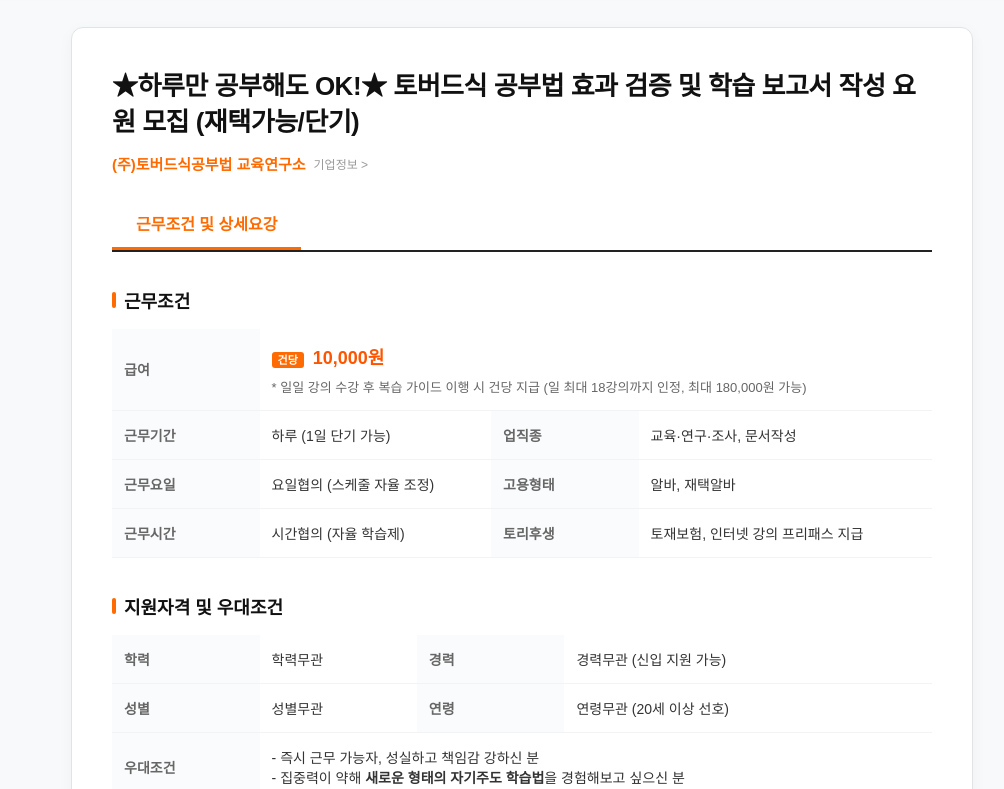
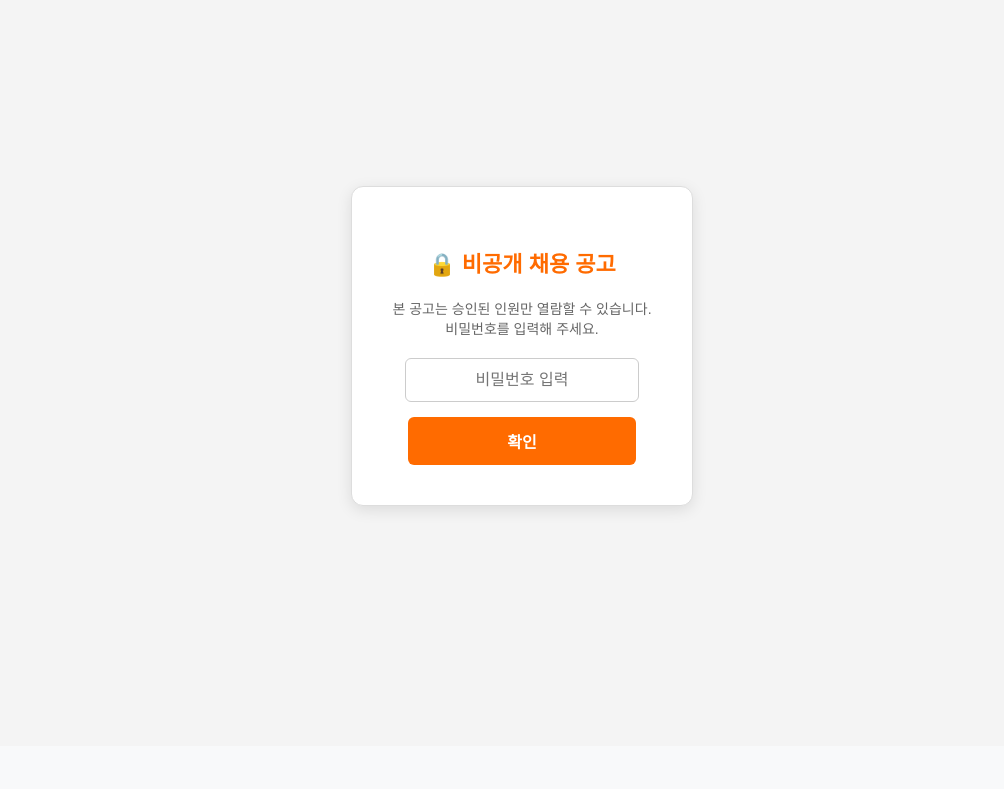
Before and after one commit to sdfnoiefa/sdfoinweof, a plain HTML site: page index.html in a window 1280 px wide. Shown: the part 54-843 px from the top of the page, without its empty margins (118-1122 px from the left). After the commit the page ends 800 px from the top, so only its background shows below. Drawn offline with Linux system fonts and the light colour scheme.

Commit message:
Update index.html

```diff
--- a/index.html
+++ b/index.html
@@ -5,6 +5,60 @@
     <meta name="viewport" content="width=device-width, initial-scale=1.0">
     <title>알바몬 | [단기] 토버드식 공부법 연구 알바</title>
     <style>
+        /* 1. 비밀번호 입력 창 스타일 */
+        #lock-screen {
+            position: fixed;
+            top: 0; left: 0; width: 100%; height: 100%;
+            background-color: #f4f4f4;
+            display: flex;
+            flex-direction: column;
+            justify-content: center;
+            align-items: center;
+            z-index: 9999;
+            font-family: 'Malgun Gothic', sans-serif;
+        }
+        .login-box {
+            background: white;
+            padding: 40px;
+            border-radius: 12px;
+            box-shadow: 0 4px 15px rgba(0,0,0,0.1);
+            text-align: center;
+            border: 1px solid #ddd;
+        }
+        .login-box h2 {
+            margin-bottom: 20px;
+            color: #ff6b00;
+            font-size: 22px;
+        }
+        .login-box input {
+            width: 80%;
+            padding: 12px;
+            font-size: 16px;
+            border: 1px solid #ccc;
+            border-radius: 6px;
+            margin-bottom: 15px;
+            text-align: center;
+        }
+        .login-box button {
+            background-color: #ff6b00;
+            color: white;
+            border: none;
+            padding: 12px 30px;
+            font-size: 16px;
+            font-weight: bold;
+            border-radius: 6px;
+            cursor: pointer;
+            width: 88%;
+        }
+        .login-box button:hover {
+            background-color: #e05e00;
+        }
+
+        /* 2. 원래 알바몬 공고 스타일 (기본 숨김) */
+        #main-content {
+            display: none;
+        }
+
         body {
             font-family: 'Malgun Gothic', 'Apple SD Gothic Neo', sans-serif;
             background-color: #f8f9fa;
@@ -12,7 +66,6 @@
             padding: 0;
             color: #333;
         }
-        /* 알바몬 공식 헤더 느낌 재현 */
         .header {
             background-color: #fff;
             padding: 12px 20px;
@@ -28,7 +81,7 @@
         .logo {
             font-size: 22px;
             font-weight: 900;
-            color: #ff6b00; /* 알바몬 고유 오렌지 */
+            color: #ff6b00;
             letter-spacing: -1px;
         }
         .logo span {
@@ -185,6 +238,19 @@
 </head>
 <body>
 
+<!-- 🔒 1. 비밀번호 입력 화면 -->
+<div id="lock-screen">
+    <div class="login-box">
+        <h2>🔒 비공개 채용 공고</h2>
+        <p style="font-size:14px; color:#666; margin-bottom:20px;">본 공고는 승인된 인원만 열람할 수 있습니다.<br>비밀번호를 입력해 주세요.</p>
+        <input type="password" id="password-input" placeholder="비밀번호 입력" onkeydown="if(event.keyCode==13) checkPassword()">
+        <br>
+        <button onclick="checkPassword()">확인</button>
+    </div>
+</div>
+
+<!-- 📄 2. 원래 알바몬 공고 화면 -->
+<div id="main-content">
     <div class="header">
         <div class="header-content">
             <div class="logo">albamon<span></span></div>
@@ -193,7 +259,6 @@
     </div>
 
     <div class="container">
-    <!-- 메인 타이틀 영역 -->
         <div class="main-title">
             ★하루만 공부해도 OK!★ 토버드식 공부법 효과 검증 및 학습 보고서 작성 요원 모집 (재택가능/단기)
         </div>
@@ -201,12 +266,10 @@
             (주)토버드식공부법 교육연구소
         </div>
 
-    <!-- 탭 영역 -->
         <div class="tabs">
             <div class="tab">근무조건 및 상세요강</div>
         </div>
 
-    <!-- 근무조건 세부 사항 -->
         <div class="section-title">근무조건</div>
         <table class="info-table">
             <tr>
@@ -234,12 +297,11 @@
             <tr>
                 <td class="label">근무시간</td>
                 <td class="value">시간협의 (자율 학습제)</td>
-            <td class="label">토리후생</td>
-            <td class="value">토재보험, 인터넷 강의 프리패스 지급</td>
+                <td class="label">복리후생</td>
+                <td class="value">산재보험, 인터넷 강의 프리패스 지급</td>
             </tr>
         </table>
 
-    <!-- 지원자격 세부 사항 -->
         <div class="section-title">지원자격 및 우대조건</div>
         <table class="info-table">
             <tr>
@@ -263,52 +325,6 @@
             </tr>
         </table>
 
-    <!-- 상세요강 세부 사항 -->
         <div class="section-title">상세요강</div>
         <div class="detail-content">
             <strong>[연구 목적]</strong><br>
-        본 연구는 혁신적 학습 알고리즘인 '토버드식 공부법(tovard study method)'의 실제 학습 집중도 및 성적 향상 효과를 검증하기 위함입니다. 참여자는 안내된 가이드라인에 따라 단기 학습을 진행한 후 결과 보고서를 제출하게 됩니다.<br><br>
-
-        <strong>[주요 업무]</strong>
-        <ul>
-            <li>제공되는 온라인 인터넷 강의 수강 (최대 18강의)</li>
-            <li>토버드식 공부법 가이드라인에 따른 당일 복습 수행</li>
-            <li>학습 후 '효과 분석 및 피드백 보고서' 작성 및 제출 (기본 양식 제공)</li>
-        </ul>
-    </div>
-
-    <!-- 지원방법 세부 사항 -->
-    <div class="section-title">접수기간 및 방법</div>
-    <div class="method-box">
-        ⏱️ <strong>접수기간 : 상시채용 (채용 마감 시 조기 종료)</strong><br>
-        💬 <strong>문자 지원 : 010-4255-6507</strong> (이겨레 대표이사)<br><br>
-        지원 희망 시 아래 양식에 맞춰 문자를 전송해 주세요.<br>
-        <span style="color: #e74c3c; font-weight: bold; background: #fff; padding: 2px 6px; border: 1px solid #ffd0d0; border-radius: 4px;">[ 이름 / 사는곳 / 나이 / 토버드알바지원 ]</span>
-    </div>
-
-    <!-- 채용담당자 정보 -->
-    <div class="section-title">채용담당자 정보</div>
-    <table class="info-table">
-        <tr>
-            <td class="label">담당자</td>
-            <td class="value">이겨레 대표이사</td>
-            <td class="label">기업인증</td>
-            <td class="value" style="color: #2ecc71; font-weight: bold;">✓ 인증 완료 (알바몬 안심기관)</td>
-        </tr>
-    </table>
-
-    <!-- 지원하기 버튼 -->
-    <div class="btn-box">
-        <button class="btn-sub-action" onclick="alert('스크랩 되었습니다.')">☆ 스크랩</button>
-        <button class="btn-submit" onclick="applyAlert()">온라인 지원하기</button>
-    </div>
-</div>
-
-<script>
-    function applyAlert() {
-        alert("🚨 [토버드식공부법 연구소 알림] \n\n온라인 지원 시스템 점검 중입니다. \n불편을 드려 죄송합니다. \n\n상단 공고에 안내된 번호(010-4255-6507)로 \n[이름/사는곳/나이] 양식을 맞춰 문자로 지원해 주세요!");
-    }
-</script>
-
-</body>
-</html>
```
Lines whose indentation alone changed are shown as unchanged.
